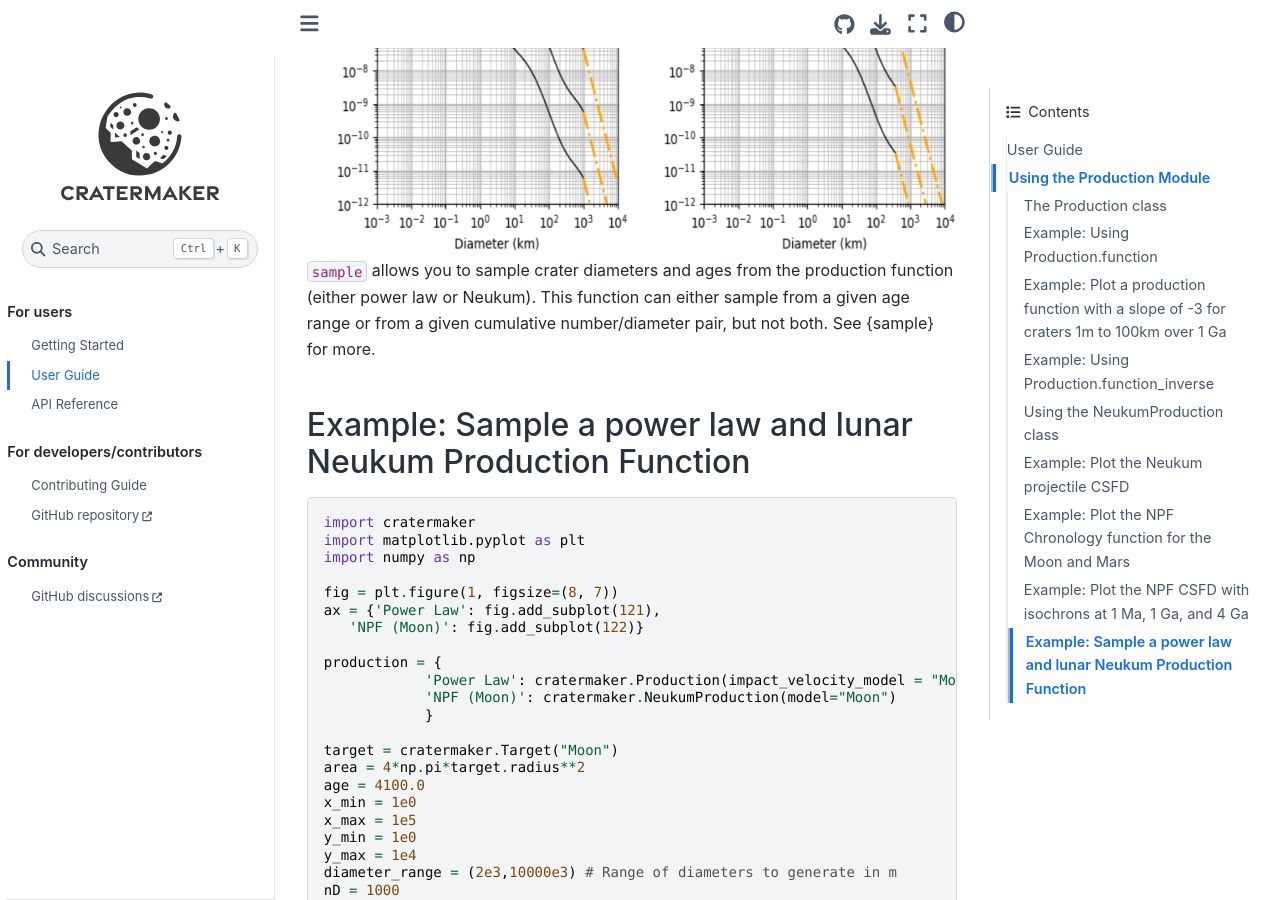
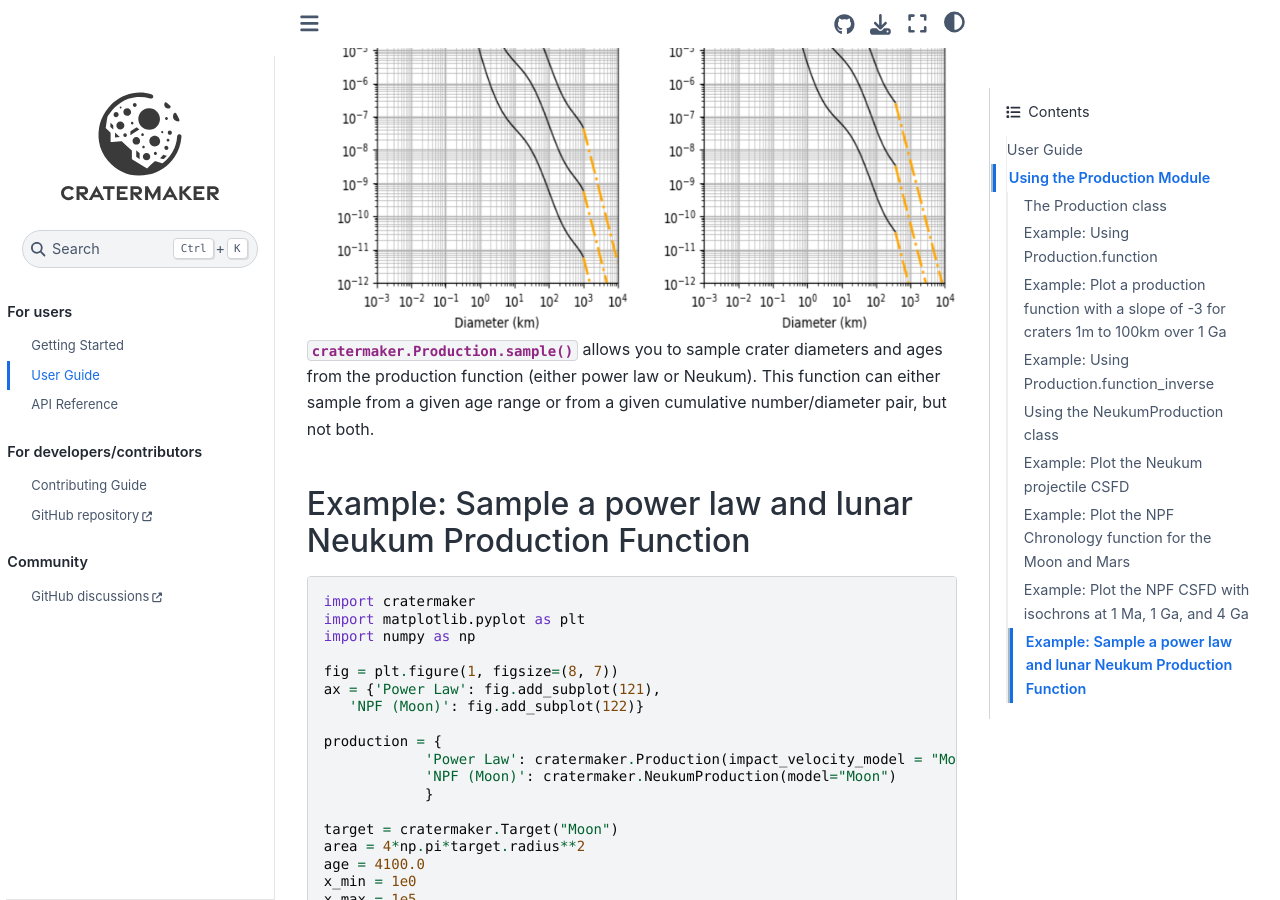
Before and after one commit to MintonGroup/cratermaker, a Sphinx documentation site: the page built from docs/user-guide/index.rst, in a window 1280 px wide and 900 px high, scrolled down 7785 px. Built offline with Sphinx 7.4.7 and the Sphinx Book theme 1.1.4, drawn with Linux system fonts in a browser that asks for light colours; some of the changed text lies outside the part shown.

Commit message:
Added links to function and class pages

```diff
--- a/docs/user-guide/index.rst
+++ b/docs/user-guide/index.rst
@@ -21,7 +21,7 @@ The :ref:`api-Production` class implements a simple power law production functio
 - **impact_velocity_model**: The mean impact velocity model to use in the impact simulation. Valid option are ``"Mercury_MBA"``", ``"Venus_MBA"``, ``"Earth_MBA"``, ``"Moon_MBA"``, ``"Mars_MBA"``, and ``"MBA_MBA"``.
 - **mean_velocity**: Instead of using a mean impact velocity model for an Inner Solar System planet or Main Asteroid Belt, you can use this parameter to manually define a mean impact velocity. Either ``mean_velocity`` or ``impact_velocity_model`` must be provided.
 
-``Production.function()`` returns the CSFD of craters over a given age range and crater diameter for a simple power law model. It has the following parameters:
+:func:`cratermaker.Production.function` returns the CSFD of craters over a given age range and crater diameter for a simple power law model. It has the following parameters:
 
 - **diameter**: Crater diameter(s) in units of meters to compute corresponding cumulative number density value.
 - **age**: Age in units of My relative to the present, used to compute the CSFD. Default is ``1.0``, corresponding to 1 Ma.
@@ -30,7 +30,7 @@ The :ref:`api-Production` class implements a simple power law production functio
 Example: Using Production.function
 ==================================
 
-For this example, we are going to use ``Production.function()`` to find the cumulative number of craters greater than 1 km per square meter expected to form on a surface in 3 Ga using a power law with a slope of -2. We will use ``Moon_MBA`` for the impactor velocity model.
+For this example, we are going to use :func:`cratermaker.Production.function` to find the cumulative number of craters greater than 1 km per square meter expected to form on a surface in 3 Ga using a power law with a slope of -2. We will use ``"Moon_MBA"`` for the impactor velocity model.
 
 .. code-block:: python
 
@@ -62,7 +62,7 @@ Example: Plot a production function with a slope of -3 for craters 1m to 100km o
    :scale: 50 %
    :align: center
 
-``function_inverse`` returns the age in My for a given crater number density and diameter. It has the following parameters:
+:func:`cratermaker.Production.function_inverse` returns the age in My for a given crater number density and diameter. It has the following parameters:
 
 - **diameter**: Diameter of the crater in m
 - **cumulative_number_density**: Number density of craters per m\ :sup:`2` surface area greater than the input diameter.
@@ -70,7 +70,7 @@ Example: Plot a production function with a slope of -3 for craters 1m to 100km o
 Example: Using Production.function_inverse
 ==========================================
 
-For this example, we are going to use ``Production.function_inverse()`` to plot the age in Ma for a number density of 1e-6 for craters from 1 m to 1 km in diameter.
+For this example, we are going to use :func:`cratermaker.Production.function_inverse` to plot the age in Ma for a number density of 1e-6 for craters from 1 m to 1 km in diameter.
 
 .. code-block:: python
 
@@ -99,7 +99,7 @@ Using the NeukumProduction class
 
 The :ref:`api-NeukumProduction` class can compute the Neukum production function for the Moon and Mars. The Neukum production function is  is computed using the model of Ivanov, Neukum, and Hartmann (2001) SSR v. 96 pp. 55-86 for the Moon and Mars, with minor changes.
 
-The main parameter is **model**, which is the specific model to use for the production function. Defaults to ``Moon``, but could also be ``Mars`` or ``Projectile``. The choice of ``model`` sets a number of parameters for the Neukum production. See :ref:`api-NeukumProduction` for more.
+The main parameter is **model**, which is the specific model to use for the production function. Defaults to ``Moon``, but could also be ``Mars`` or ``Projectile``. The choice of ``model`` sets a number of parameters for the Neukum production. See :class:`cratermaker.NeukumProduction` for more, including references.
 
 Example: Plot the Neukum projectile CSFD
 ========================================
@@ -153,7 +153,7 @@ Example: Plot the Neukum projectile CSFD
    :scale: 50 %
    :align: center
 
-``function`` works similar to the power law function described above, and ``chronology`` returns the  relative number of craters produced over a given age range. Note that these functions take the age argument in the Cratermaker unit of My instead of Gy.
+:func:`cratermaker.NeukumProduction.function` works similar to the power law function described above, and :func:`cratermaker.NeukumProduction.chronology` returns the  relative number of craters produced over a given age range. Note that these functions take the age argument in the Cratermaker unit of My instead of Gy.
 
 Example: Plot the NPF Chronology function for the Moon and Mars
 ===============================================================
@@ -241,7 +241,7 @@ Example: Plot the NPF CSFD with isochrons at 1 Ma, 1 Ga, and 4 Ga
    :scale: 50 %
    :align: center
 
-``sample`` allows you to sample crater diameters and ages from the production function (either power law or Neukum). This function can either sample from a given age range or from a given cumulative number/diameter pair, but not both. See {sample} for more.
+:func:`cratermaker.Production.sample` allows you to sample crater diameters and ages from the production function (either power law or Neukum). This function can either sample from a given age range or from a given cumulative number/diameter pair, but not both.
 
 Example: Sample a power law and lunar Neukum Production Function
 ================================================================
```
